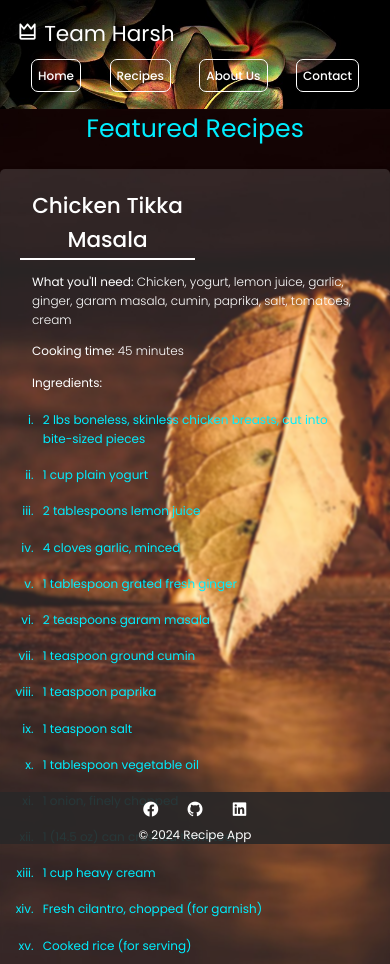
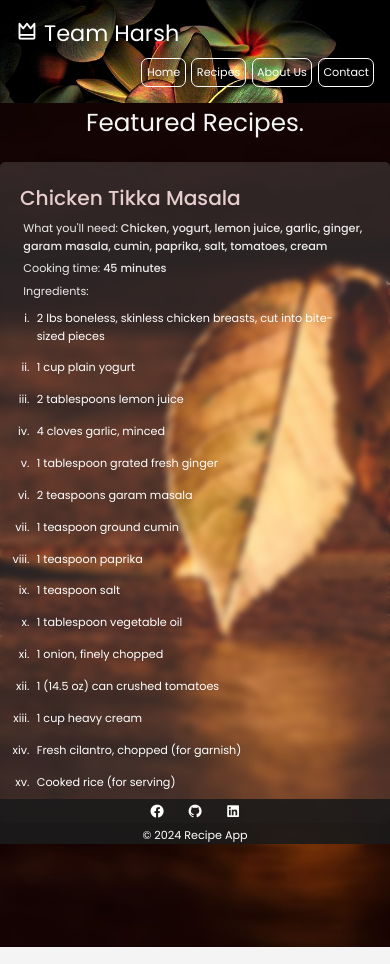
Before and after one commit to TAJAMUL11/ProjectDevSKill, a plain HTML site: page index.html in a window 390 px wide. Shown: the top 964 px of the page. Drawn offline with nearby package versions, Linux system fonts and the light colour scheme; a script that the page names is missing.

Commit message:
Final Touch

```diff
--- a/index.html
+++ b/index.html
@@ -23,7 +23,7 @@
     </header>
 
         <section id="Featured-recipes">
-            <h2>Featured Recipes</h2>
+            <h2>Featured Recipes.</h2>
             <!-- Add featured recipes here -->
             <div class="main_div">
                 <h3>Chicken Tikka Masala</h3>
--- a/style.css
+++ b/style.css
@@ -22,7 +22,7 @@ header {
     background-size: cover;
 }
 header h1{
-    font-size: 2.7rem;
+    font-size: 3rem;
     width: 50%;
     margin-bottom: .6rem;
     color: #fff;
@@ -33,14 +33,14 @@ header h1{
 nav ul {
     list-style: none;
     display: flex;
-    justify-content: space-around;
+    justify-content: right;
     align-items: center;
-
+   gap: .5rem;
 
 }
 
 ul li {
-    padding: .5rem;
+    padding: .4rem;
     border-radius: 7px;
     transition: .3s ease-in-out;
     border: 1px solid #fff;
@@ -49,10 +49,11 @@ ul li {
 nav ul li a {
     color: #fff;
     text-decoration: none;
-    font-weight: 500;
+    font-weight: 400;
+    font-size: 1.5rem;
 }
 nav ul li:hover{
-    background-color: #ffffff4d;
+    background-color: #ffffff36;
 }
 
 
@@ -61,8 +62,6 @@ nav ul li:hover{
 
 #Featured-recipes{
     min-height: 100vh;
-    margin-bottom: 30px;
-   /* background: linear-gradient(153deg,#545454,rgba(61, 189, 198, 0.692)); */
    background-image: url(./Images/leaf.jpg);
    background-position: center;
    background-repeat: no-repeat;
@@ -70,10 +69,10 @@ nav ul li:hover{
 }
 
 h2 {
-    color: #0ef;
+    color: #f5f5f5;
     padding-bottom: 5px;
     margin-bottom: 15px;
-    font-size: 2.1rem;
+    font-size: 2.2rem;
     text-align: center;
 }
 
@@ -85,10 +84,10 @@ h3 {
 
 
 footer {
-    background-color: #2a2828eb;
+    background-color: #1c1b1beb;
     color: #fff;
     text-align: center;
-    position: fixed;
+    position: sticky;
     bottom: 0;
     width: 100%;
 
@@ -122,28 +121,25 @@ footer .icons{
 /* Additional styles for recipe details */
 section div {
     background-color: #ffffff24;
-    backdrop-filter: blur(1px);
+    backdrop-filter: blur(3px);
     padding: 20px;
     border-radius: 5px;
     box-shadow: 0 0 0.3rem rgba(0, 0, 0, 0.1);
-    margin-bottom: 20px;
 }
 
 .main_div h3 {
-    color: #fff;
+    color: #e8cdcd;
     font-weight: 500;
     font-size: 1.8rem;
-    border-bottom: 2px solid #fff;
-    width: 50%;
-    text-align: center;
     margin-bottom: .5rem;
 
 }
 
 .main_div p {
-    color: #fff;
-    font-weight: 300;
-    margin: 1rem;
+    color: #eaeaea;
+    font-weight: 500;
+    margin: .8rem .7rem;
+    font-size: 1.3rem;
 }
 .main_div ul{
     margin: .3rem .8rem .6rem;
@@ -151,33 +147,77 @@ section div {
 
 .main_div ul li {
     margin-bottom: 5px;
-    color: #0ef;
+    color: #fff;
     list-style: lower-roman;
     margin-left: .6rem;
     border: none;
+    font-size: 1.3rem;
 }
 
 
+@media (max-width: 1180px) {
+    html{
+        font-size: 90%;
+    }
+}
+
 @media (max-width: 767px) {
+    header h1{
+        font-size: 2.8rem;
+    }
     html{
         font-size: 85%;
     }
-    .main_div{
-        padding: auto;
+    nav ul li a {
+
+        font-size: 1.3rem;
     }
-    header h1{
-        font-size: 2.3rem;
+    .main_div p {
+        margin: .6rem .5rem;
+        font-size: 1.15rem;
+    }
+
+    .main_div ul li {
+        margin-left: .5rem;
+        font-size: 1.15rem;
     }
 
 }
 
-@media (max-width: 547px) {
+@media (max-width: 617px) {
     html{
-        font-size: 75%;
+        font-size: 80%;
     }
     header h1{
-        font-size: 1.8rem;
+        font-size: 2.6rem;
+    }
+    .icons a i{
+        font-size: 1.4rem;
+        padding: .3rem;
+
+
     }
 
 
 }
+
+@media (max-width: 490px) {
+    html{
+        font-size: 70%;
+    }
+    nav ul li a {
+        font-size: 1rem;
+    }
+    .main_div p {
+        margin: .4rem .3rem;
+        font-size: 1rem;
+    }
+
+    .main_div ul li {
+        margin-left: .3rem;
+        font-size: 1rem;
+    }
+    header h1{
+        font-size: 2rem;
+    }
+}
```
